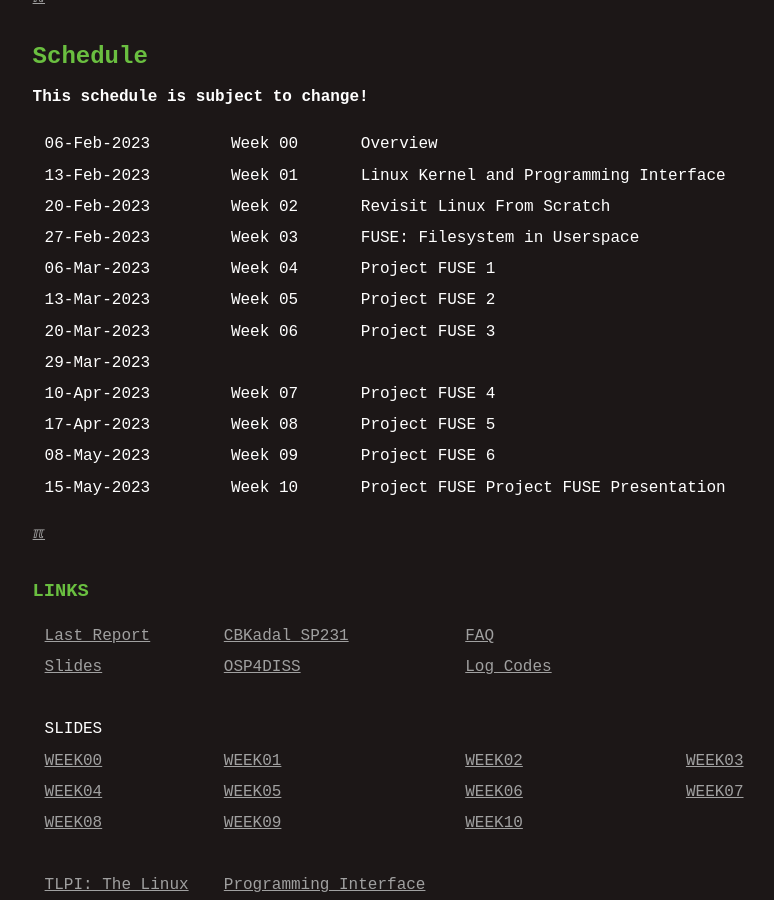
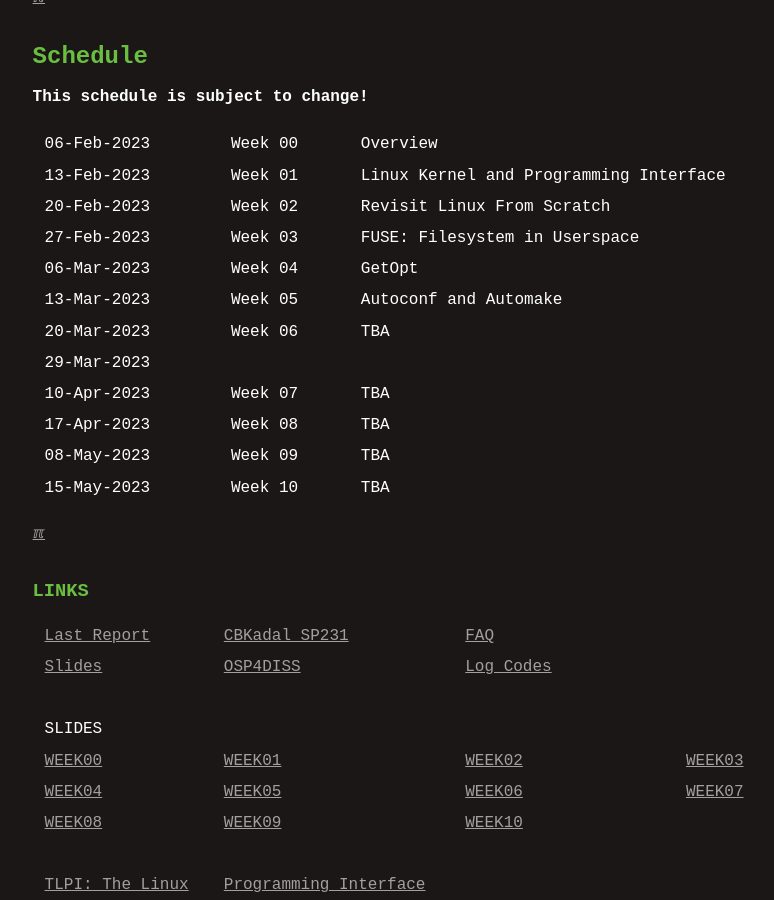
Before and after one commit to os2xx/sysprog, a Jekyll site: the page built from index.md, in a window 1280 px wide and 900 px high, scrolled down 822 px. Shown: the whole window, without its empty margins (165-939 px from the left). Built offline with Jekyll 4.4.1, drawn with Linux system fonts in a browser that asks for light colours; some of the changed text lies outside the part shown.

Commit message:
modified:   WEEK/WEEK.txt

```diff
--- a/_config.yml
+++ b/_config.yml
@@ -1,5 +1,5 @@
 title: System Programing - Pemerograman Sistem
-version:     "054---11-Mar-2023"
+version:     "055---12-Mar-2023"
 copyright:   "2021-2023"
 description: This is the System Programing course site,
       a GitHub Page, hosted at GitHub.com (thank you!).
--- a/index.md
+++ b/index.md
@@ -32,14 +32,14 @@ title:  "System Programming - Pemerograman Sistem"
 | 13-Feb-2023 | Week 01 | Linux Kernel and Programming Interface |
 | 20-Feb-2023 | Week 02 | Revisit Linux From Scratch |
 | 27-Feb-2023 | Week 03 | FUSE: Filesystem in Userspace |
-| 06-Mar-2023 | Week 04 | Project FUSE 1 |
-| 13-Mar-2023 | Week 05 | Project FUSE 2 |
-| 20-Mar-2023 | Week 06 | Project FUSE 3 |
+| 06-Mar-2023 | Week 04 | GetOpt |
+| 13-Mar-2023 | Week 05 | Autoconf and Automake |
+| 20-Mar-2023 | Week 06 | TBA |
 | 29-Mar-2023 | | |
-| 10-Apr-2023 | Week 07 | Project FUSE 4 |
-| 17-Apr-2023 | Week 08 | Project FUSE 5 |
-| 08-May-2023 | Week 09 | Project FUSE 6 |
-| 15-May-2023 | Week 10 | Project FUSE Project FUSE Presentation |
+| 10-Apr-2023 | Week 07 | TBA |
+| 17-Apr-2023 | Week 08 | TBA |
+| 08-May-2023 | Week 09 | TBA |
+| 15-May-2023 | Week 10 | TBA |
 
 [](NNNN)
 [&#x213C;](#)<br id="idx03"><br>
```
Also changed, not shown: 000.md (+1 -1 lines), WEEK/WEEK.txt (+7 -7 lines).
